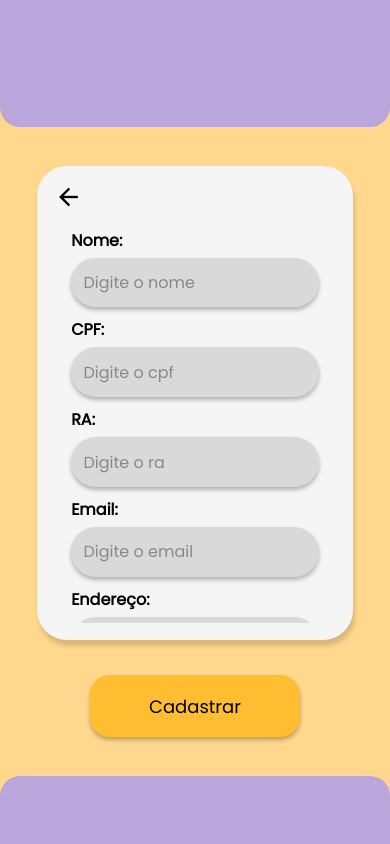
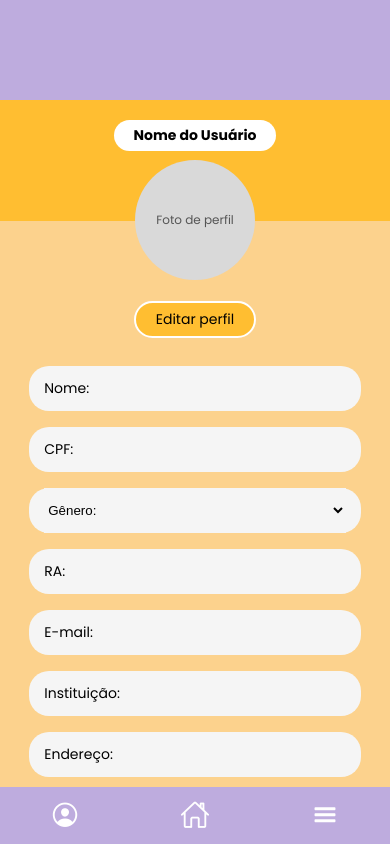
Before and after one commit to majutsantana/INI3A-EQ1, a React Native app in the folder src/CangUp/: screen /PerfilAluno in a window 390 px wide. Built offline with nearby package versions, Linux system fonts and the light colour scheme.

Commit message:
telas de perfil-aluno e comentarios no app.tsx

```diff
--- a/src/CangUp/App.tsx
+++ b/src/CangUp/App.tsx
@@ -4,14 +4,15 @@ import Login from './pages/Login';
 import OpUsuario from './pages/OpUsuario';
 import CadastroAluno from './pages/CadastroAluno';
 import PerfilInstituicao from './pages/PerfilInstituicao';
+import PerfilAluno from './pages/PerfilAluno';
 
 const Stack = createNativeStackNavigator();
 
 export default function App() {
-
+  //Direciona a tela que será aberta
   return <NavigationContainer>
-      <Stack.Navigator>
-        {/*<Stack.Screen
+      <Stack.Navigator initialRouteName='PerfilAluno'>
+        <Stack.Screen
           name="Login"
           component={Login}
           options={{ headerShown: false }}
@@ -20,10 +21,15 @@ export default function App() {
             name="OpUsuario"
             component={OpUsuario}
             options={{ headerShown: false }}
-          />*/}
+          />
         <Stack.Screen
           name="CadastroAluno"
           component={CadastroAluno}
+          options={{ headerShown: false }}
+        />
+        <Stack.Screen
+          name="PerfilAluno"
+          component={PerfilAluno}
           options={{ headerShown: false }}
         />
         <Stack.Screen
@@ -31,6 +37,9 @@ export default function App() {
           component={PerfilInstituicao}
           options={{ headerShown: false }}
         />
+
       </Stack.Navigator>
     </NavigationContainer>
 }
+
+// Fazer para o PerfilResponsavel depois
--- a/src/CangUp/package.json
+++ b/src/CangUp/package.json
@@ -10,7 +10,7 @@
   },
   "dependencies": {
     "@expo/metro-runtime": "~5.0.4",
-    "@react-native-picker/picker": "2.11.0",
+    "@react-native-picker/picker": "^2.11.0",
     "@react-navigation/native-stack": "^7.3.13",
     "expo": "~53.0.9",
     "expo-font": "~13.3.1",
--- a/src/CangUp/pages/CadastroAluno.tsx
+++ b/src/CangUp/pages/CadastroAluno.tsx
@@ -15,11 +15,10 @@ import { useEffect, useState } from 'react';
 import { useNavigation } from '@react-navigation/native';
 import { MaterialIcons } from '@expo/vector-icons';
 
-export default function CadastroAluno() {
+export default function CadastroAluno({navigation}) { //Não é erro, é só o vscode dando trabalho
   const [fontsLoaded, setFontsLoaded] = useState(false);
   const [sexo, setSexo] = useState('');
   const [instituicao, setInstituicao] = useState('');
-  const navigation = useNavigation();
 
   const loadFonts = async () => {
     await Font.loadAsync({
--- a/src/CangUp/pages/OpUsuario.tsx
+++ b/src/CangUp/pages/OpUsuario.tsx
@@ -1,13 +1,10 @@
 import React from 'react';
 import { StyleSheet, Text, View, TouchableOpacity, Image,  ActivityIndicator } from 'react-native';
-import { useNavigation } from '@react-navigation/native';
 import { MaterialIcons } from '@expo/vector-icons'; // use isso com Expo
-import Login from './Login';
 import { useEffect, useState } from 'react';
 import * as Font from 'expo-font';
 
-export default function OpUsuario() {
-  const navigation = useNavigation();
+export default function OpUsuario({navigation}) { //Vai ficar dando "erro" por conta do vscode, o código está certo!
 
   const [fontsLoaded, setFontsLoaded] = useState(false);
 
--- a/src/CangUp/pages/PerfilAluno.tsx
+++ b/src/CangUp/pages/PerfilAluno.tsx
@@ -0,0 +1,230 @@
+import { useNavigation } from '@react-navigation/core';
+import React, { useEffect, useState } from 'react';
+import {
+    SafeAreaView,
+    StyleSheet,
+    Text,
+    View,
+    TextInput,
+    TouchableOpacity,
+    Alert,
+    ActivityIndicator,
+    ScrollView,
+    Platform
+} from 'react-native';
+import * as Font from 'expo-font';
+import { Ionicons, Entypo } from '@expo/vector-icons';
+import { Picker } from '@react-native-picker/picker';
+
+export default function PerfilAluno() {
+    const navigation = useNavigation();
+    const [fontsLoaded, setFontsLoaded] = useState(false);
+    const [selectedGenero, setSelectedGenero] = useState('');
+
+    const loadFonts = async () => {
+        await Font.loadAsync({
+            'PoppinsRegular': require('../assets/fonts/PoppinsRegular.ttf'),
+            'PoppinsBold': require('../assets/fonts/PoppinsBold.ttf'),
+        });
+        setFontsLoaded(true);
+    };
+
+    useEffect(() => {
+        loadFonts();
+    }, []);
+
+    if (!fontsLoaded) {
+        return (
+            <View style={{ flex: 1, justifyContent: 'center', alignItems: 'center' }}>
+                <ActivityIndicator size="large" />
+            </View>
+        );
+    }
+
+    return (
+        <SafeAreaView style={styles.safeArea}>
+            {/* Header roxo */}
+            <View style={styles.header} />
+
+            {/* Parte de cima (amarelo forte) */}
+            <View style={styles.profileTop}>
+                <View style={styles.nameTag}>
+                    <Text style={styles.nameText}>Nome do Usuário</Text>
+                </View>
+            </View>
+
+            {/* Círculo da foto de perfil sobreposto na transição */}
+            <View style={styles.profilePicWrapper}>
+                <View style={styles.profilePic}>
+                    <Text style={styles.picText}>Foto de perfil</Text>
+                </View>
+            </View>
+
+            {/* Parte de baixo (amarelo claro) */}
+            <View style={styles.profileBottom}>
+                <TouchableOpacity
+                    style={styles.editBtn}
+                    onPress={() => Alert.alert("Função de edição ainda será implementada.")}
+                >
+                    <Text style={styles.editText}>Editar perfil</Text>
+                </TouchableOpacity>
+            </View>
+
+            {/* Formulário */}
+            <ScrollView contentContainerStyle={styles.formContainer}>
+                <TextInput placeholder="Nome:" style={styles.input} placeholderTextColor="#000" />
+                <TextInput placeholder="CPF:" style={styles.input} placeholderTextColor="#000" />
+                <View style={styles.input}>
+                    <Picker
+                        selectedValue={selectedGenero}
+                        onValueChange={(itemValue) => setSelectedGenero(itemValue)}
+                        style={styles.picker}
+                        dropdownIconColor="#000"
+                    >
+                        <Picker.Item label="Gênero:" value="" />
+                        <Picker.Item label="Masculino" value="masculino" />
+                        <Picker.Item label="Feminino" value="feminino" />
+                        <Picker.Item label="Neutro" value="neutro" />
+                        <Picker.Item label="Prefiro não informar" value="nao_informar" />
+                    </Picker>
+                </View>
+                <TextInput placeholder="RA:" style={styles.input} placeholderTextColor="#000" />
+                <TextInput placeholder="E-mail:" style={styles.input} placeholderTextColor="#000" />
+                <TextInput placeholder="Instituição:" style={styles.input} placeholderTextColor="#000" />
+                <TextInput placeholder="Endereço:" style={styles.input} placeholderTextColor="#000" />
+                <TextInput placeholder="Bairro:" style={styles.input} placeholderTextColor="#000" />
+            </ScrollView>
+
+            {/* Rodapé */}
+            <View style={styles.footer}>
+                <TouchableOpacity>
+                    <Ionicons name="person-circle-outline" size={30} color="#fff" />
+                </TouchableOpacity>
+                <TouchableOpacity>
+                    <Ionicons name="home-outline" size={30} color="#fff" />
+                </TouchableOpacity>
+                <TouchableOpacity>
+                    <Entypo name="menu" size={30} color="#fff" />
+                </TouchableOpacity>
+            </View>
+        </SafeAreaView>
+    );
+}
+
+const styles = StyleSheet.create({
+    safeArea: {
+        flex: 1,
+        backgroundColor: '#FCD28D',
+    },
+
+    header: {
+        height: 100,
+        backgroundColor: '#BEACDE',
+    },
+
+    profileTop: {
+        backgroundColor: '#FFBE31',
+        alignItems: 'center',
+        paddingTop: 20,
+        paddingBottom: 60,
+    },
+
+    profileBottom: {
+        backgroundColor: '#FCD28D',
+        alignItems: 'center',
+        paddingTop: 80,
+    },
+
+    profilePicWrapper: {
+        position: 'absolute',
+        top: 160, // ajuste fino da posição vertical
+        left: 0,
+        right: 0,
+        alignItems: 'center',
+        zIndex: 2,
+    },
+
+    profilePic: {
+        width: 120,
+        height: 120,
+        borderRadius: 60,
+        backgroundColor: '#D9D9D9',
+        justifyContent: 'center',
+        alignItems: 'center',
+        // borderWidth: 2,
+        // borderColor: '#3D3D3D',
+    },
+
+    picText: {
+        fontFamily: 'PoppinsRegular',
+        fontSize: 12,
+        color: '#555',
+    },
+
+    nameTag: {
+        backgroundColor: '#fff',
+        paddingHorizontal: 20,
+        paddingVertical: 5,
+        borderRadius: 20,
+        marginBottom: 10,
+    },
+
+    nameText: {
+        fontFamily: 'PoppinsBold',
+        fontSize: 14,
+        color: '#000',
+    },
+
+    // Botão de editar Perfil
+    editBtn: {
+        backgroundColor: '#FFBE31', //amarelo forte para o botão
+        borderWidth: 2,
+        borderColor: '#fff', //borda branca
+        borderRadius: 20, //borda arredondada
+        paddingHorizontal: 20,
+        paddingVertical: 6,
+    },
+
+    editText: {
+        fontFamily: 'PoppinsRegular',
+        fontSize: 14,
+        color: '#000',
+    },
+
+    formContainer: {
+        alignItems: 'center',
+        paddingVertical: 20,
+        paddingBottom: 100,
+    },
+
+    input: {
+        width: '85%',
+        height: 45,
+        backgroundColor: '#F5F5F5',
+        borderRadius: 20,
+        paddingHorizontal: 15,
+        marginVertical: 8,
+        justifyContent: 'center',
+        fontFamily: 'PoppinsRegular',
+    },
+
+    // Caixa do gênero
+    picker: {
+        width: '100%',
+        height: Platform.OS === 'ios' ? undefined : 45,
+        color: '#000',
+        backgroundColor: '#F5F5F5',
+        borderWidth: 0,
+    },
+
+    footer: {
+        flexDirection: 'row',
+        justifyContent: 'space-around',
+        alignItems: 'center',
+        backgroundColor: '#BEACDE',
+        paddingVertical: 12,
+        position: 'absolute',
+        bottom: 0,
+        width: '100%',
+    },
+});
--- a/src/CangUp/pages/PerfilInstituicao.tsx
+++ b/src/CangUp/pages/PerfilInstituicao.tsx
@@ -1,3 +1,4 @@
+// Yasmin
 import { useNavigation } from '@react-navigation/core';
 import React, { useEffect, useState } from 'react';
 import {
--- a/src/CangUp/pages/PerfilResponsavel.tsx
+++ b/src/CangUp/pages/PerfilResponsavel.tsx
@@ -0,0 +1 @@
+// Yasmin
```
Also changed, not shown: 1 other file (tests, documents, lock files or other folders).
